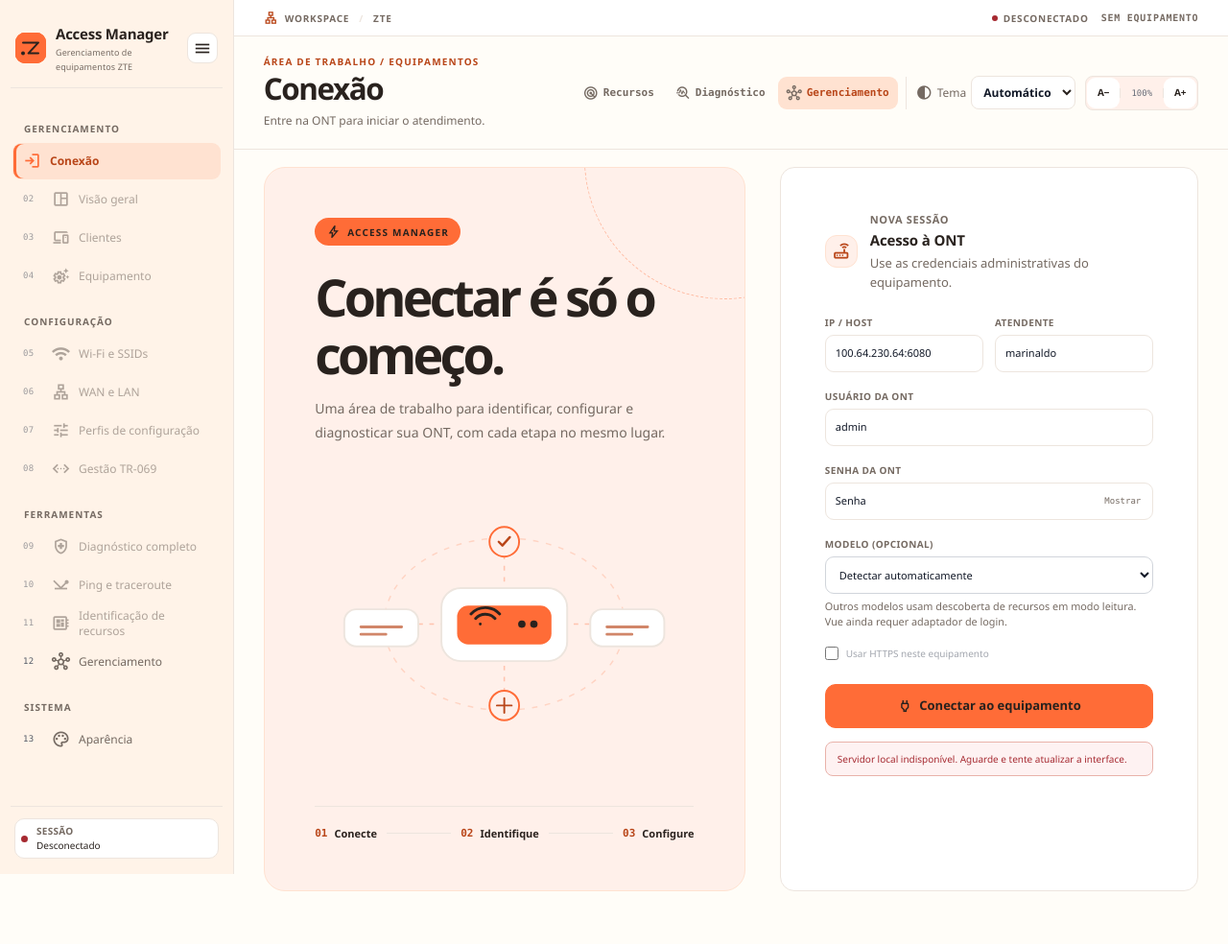
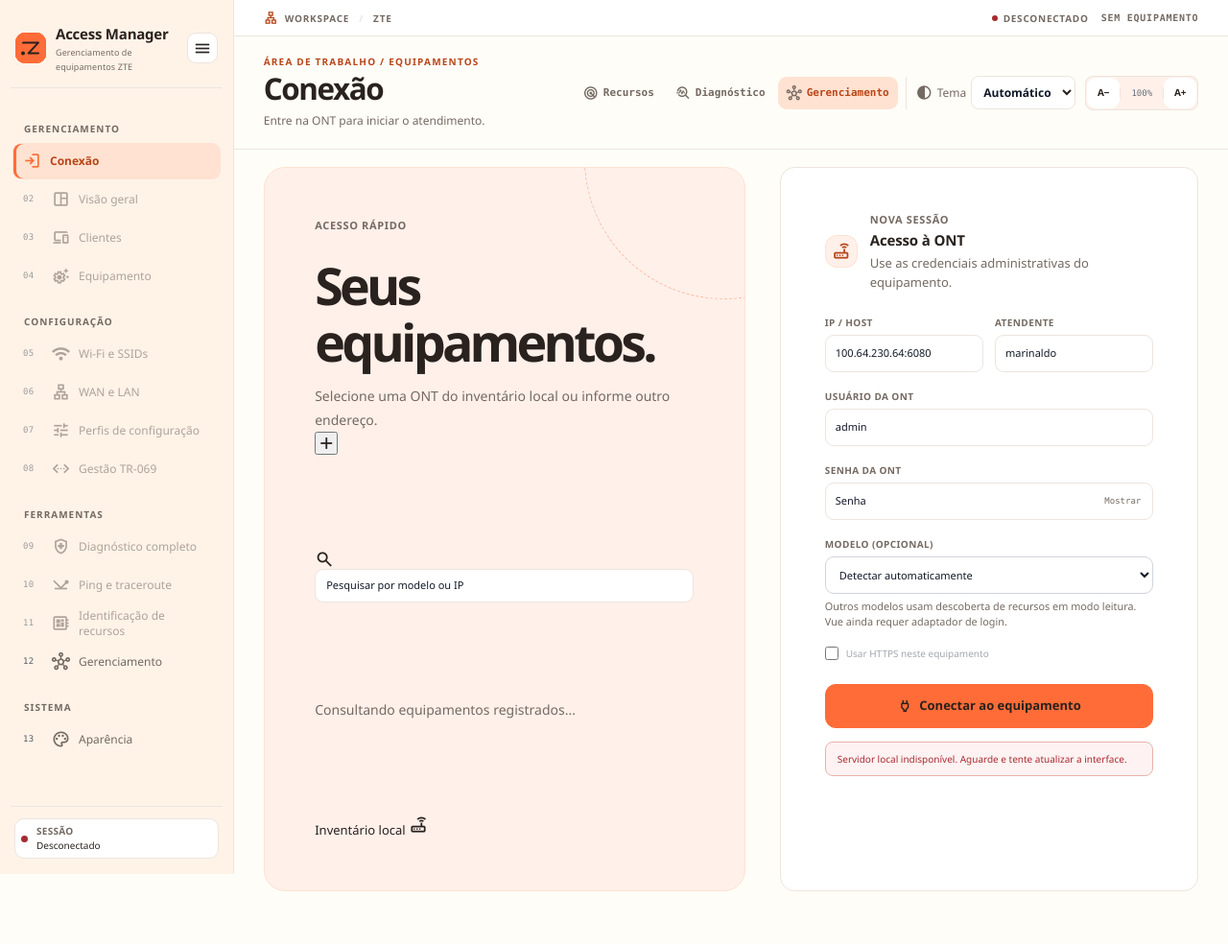
Before and after one commit to zxlawdx/acess_manager, a Python web app: template apps/zte_manager/templates/index.html in a window 1280 px wide. Shown: the whole page at 96% size. Run offline with Jinja, Linux system fonts and the light colour scheme; the template is opened without the code that fills it, so the values that code supplies are empty.

Commit message:
feat(connection): replace decorative login splash with real Figma-style equipment list

```diff
--- a/apps/zte_manager/templates/index.html
+++ b/apps/zte_manager/templates/index.html
@@ -207,35 +207,29 @@
             <section id="page-connection" class="page active">
                 <div class="login-layout">
 
-                    <div class="login-hero am-connect-story">
-                        <div class="am-story-top">
-                            <span class="am-story-chip"><span class="material-symbols-outlined" aria-hidden="true">bolt</span> ACCESS MANAGER</span>
-                            <h2>Conectar é só <em>o começo.</em></h2>
-                            <p>Uma área de trabalho para identificar, configurar e diagnosticar sua ONT, com cada etapa no mesmo lugar.</p>
-                        </div>
-                        <div class="am-story-art" aria-hidden="true">
-                            <svg viewBox="0 0 410 250" fill="none" role="presentation" focusable="false">
-                                <path d="M88 124H322M205 49V202" stroke="currentColor" stroke-width="1.6" stroke-dasharray="5 7" opacity=".33"/>
-                                <ellipse cx="205" cy="124" rx="130" ry="93" stroke="currentColor" stroke-width="1.5" stroke-dasharray="6 8" opacity=".22"/>
-                                <rect x="137" y="85" width="136" height="79" rx="21" fill="var(--am-surface)" stroke="var(--am-border)" stroke-width="2"/>
-                                <rect x="154" y="104" width="102" height="42" rx="12" fill="var(--am-primary)"/>
-                                <path d="M174 118a14 14 0 0121 0m-26-5a21 21 0 0131 0m-21 11h.1" stroke="var(--am-primary-ink)" stroke-width="3" stroke-linecap="round"/>
-                                <circle cx="224" cy="124" r="4" fill="var(--am-primary-ink)"/><circle cx="237" cy="124" r="4" fill="var(--am-primary-ink)"/>
-                                <rect x="32" y="108" width="80" height="40" rx="13" fill="var(--am-surface)" stroke="var(--am-border)" stroke-width="2"/>
-                                <rect x="298" y="108" width="80" height="40" rx="13" fill="var(--am-surface)" stroke="var(--am-border)" stroke-width="2"/>
-                                <path d="M50 127h44M50 135h27M316 127h44M316 135h27" stroke="var(--am-primary-deep)" stroke-width="3" stroke-linecap="round" opacity=".65"/>
-                                <circle cx="205" cy="35" r="16" fill="var(--am-primary-wash)" stroke="var(--am-primary)" stroke-width="2"/><path d="m199 35 4 4 8-9" stroke="var(--am-primary-deep)" stroke-width="2.5" stroke-linecap="round" stroke-linejoin="round"/>
-                                <circle cx="205" cy="212" r="16" fill="var(--am-primary-wash)" stroke="var(--am-primary)" stroke-width="2"/><path d="M197 212h16m-8-8v16" stroke="var(--am-primary-deep)" stroke-width="2" stroke-linecap="round"/>
-                            </svg>
-                        </div>
-                        <div class="am-story-steps" aria-label="Etapas do atendimento">
-                            <span><b>01</b> Conecte</span>
-                            <span aria-hidden="true" class="am-step-line"></span>
-                            <span><b>02</b> Identifique</span>
-                            <span aria-hidden="true" class="am-step-line"></span>
-                            <span><b>03</b> Configure</span>
-                        </div>
-                    </div>
+                    <aside class="login-hero am-connect-story am-inventory-panel" aria-label="Equipamentos registrados">
+                        <div class="am-inventory-header">
+                            <div>
+                                <span class="section-kicker">ACESSO RÁPIDO</span>
+                                <h2>Seus <em>equipamentos.</em></h2>
+                                <p>Selecione uma ONT do inventário local ou informe outro endereço.</p>
+                            </div>
+                            <button id="connectionNewTarget" class="am-inventory-new" type="button" title="Adicionar outra ONT" aria-label="Informar novo equipamento">
+                                <span class="material-symbols-outlined" aria-hidden="true">add</span>
+                            </button>
+                        </div>
+                        <label class="am-inventory-search" for="connectionInventorySearch">
+                            <span class="material-symbols-outlined" aria-hidden="true">search</span>
+                            <input id="connectionInventorySearch" type="search" placeholder="Pesquisar por modelo ou IP" autocomplete="off">
+                        </label>
+                        <div id="connectionInventoryList" class="am-inventory-list" aria-live="polite" aria-busy="false">
+                            <p class="am-inventory-empty">Consultando equipamentos registrados...</p>
+                        </div>
+                        <div class="am-inventory-footer">
+                            <span id="connectionInventoryCount">Inventário local</span>
+                            <span class="material-symbols-outlined" aria-hidden="true">router</span>
+                        </div>
+                    </aside>
 
                     <div class="panel login-panel">
                         <div class="panel-heading">
```
